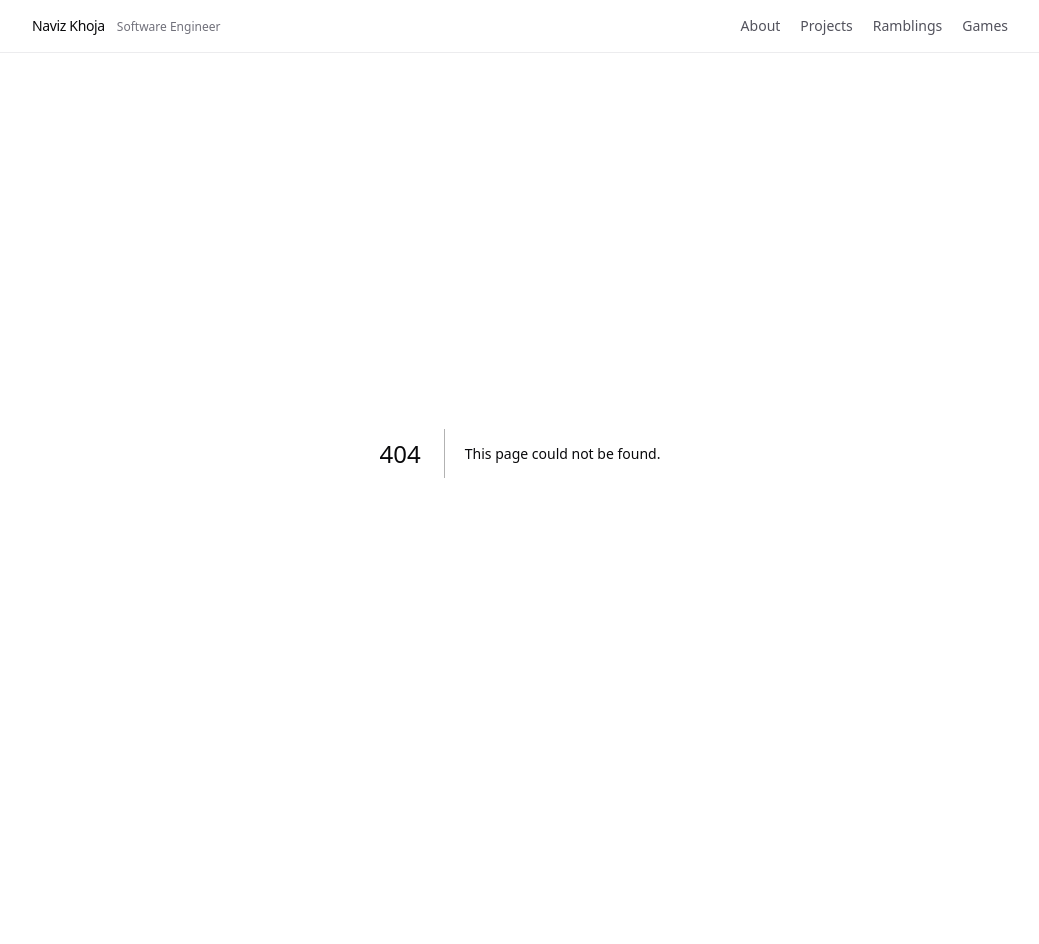
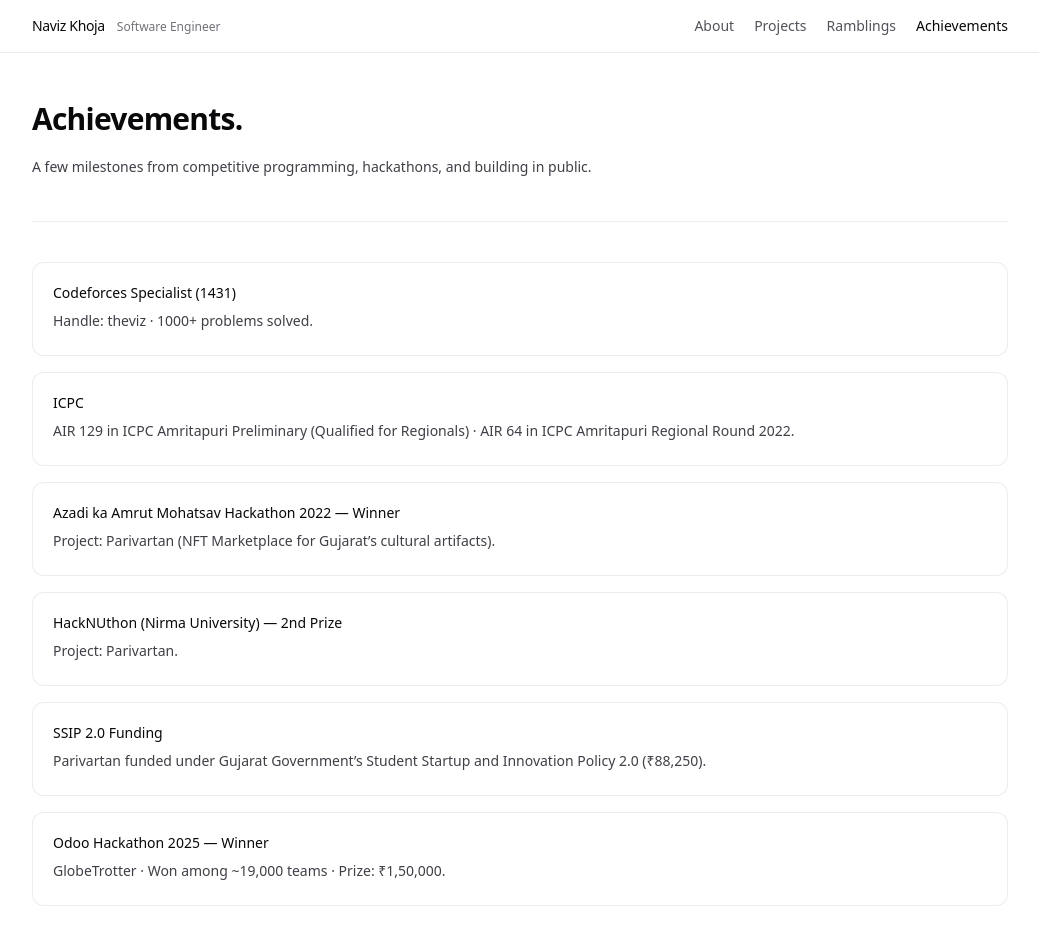
Before and after one commit to naveeez10/portfolio, a Next.js app: page /achievements in a window 1280 px wide. Before the commit this address had no page. Shown: the top 944 px of the page, without its empty margins (120-1159 px from the left). Before the commit the page ends 853 px from the top, so only its background shows below. Built offline with nearby package versions, Linux system fonts and the light colour scheme.

Commit message:
Replace Games tab with Achievements page

```diff
--- /dev/null
+++ b/src/app/achievements/page.tsx
@@ -0,0 +1,64 @@
+const achievements = [
+  {
+    title: "Codeforces Specialist (1431)",
+    detail: "Handle: theviz · 1000+ problems solved.",
+  },
+  {
+    title: "ICPC",
+    detail:
+      "AIR 129 in ICPC Amritapuri Preliminary (Qualified for Regionals) · AIR 64 in ICPC Amritapuri Regional Round 2022.",
+  },
+  {
+    title: "Azadi ka Amrut Mohatsav Hackathon 2022 — Winner",
+    detail:
+      "Project: Parivartan (NFT Marketplace for Gujarat’s cultural artifacts).",
+  },
+  {
+    title: "HackNUthon (Nirma University) — 2nd Prize",
+    detail: "Project: Parivartan.",
+  },
+  {
+    title: "SSIP 2.0 Funding",
+    detail:
+      "Parivartan funded under Gujarat Government’s Student Startup and Innovation Policy 2.0 (₹88,250).",
+  },
+  {
+    title: "Odoo Hackathon 2025 — Winner",
+    detail:
+      "GlobeTrotter · Won among ~19,000 teams · Prize: ₹1,50,000.",
+  },
+] as const;
+
+export default function AchievementsPage() {
+  return (
+    <main className="mx-auto w-full max-w-5xl px-6 py-12">
+      <div className="max-w-2xl">
+        <h1 className="text-3xl font-semibold tracking-tight text-zinc-950 dark:text-zinc-50">
+          Achievements.
+        </h1>
+        <p className="mt-4 text-sm leading-7 text-zinc-700 dark:text-zinc-300">
+          A few milestones from competitive programming, hackathons, and building
+          in public.
+        </p>
+      </div>
+
+      <section className="mt-10 border-t border-zinc-200/60 pt-10 dark:border-zinc-800/60">
+        <ul className="grid gap-4">
+          {achievements.map((a) => (
+            <li
+              key={a.title}
+              className="rounded-xl border border-zinc-200/70 bg-white p-5 dark:border-zinc-800/60 dark:bg-black"
+            >
+              <p className="text-sm font-medium text-zinc-950 dark:text-zinc-50">
+                {a.title}
+              </p>
+              <p className="mt-1 text-sm leading-7 text-zinc-700 dark:text-zinc-300">
+                {a.detail}
+              </p>
+            </li>
+          ))}
+        </ul>
+      </section>
+    </main>
+  );
+}
--- a/src/app/games/page.tsx
+++ b/src/app/games/page.tsx
@@ -1,10 +1,5 @@
-import { PlaceholderPage } from "@/components/PlaceholderPage";
+import { redirect } from "next/navigation";
 
 export default function GamesPage() {
-  return (
-    <PlaceholderPage
-      title="Games."
-      description="Small experiments and playful builds. Coming soon."
-    />
-  );
+  redirect("/achievements");
 }
--- a/src/components/SiteNav.tsx
+++ b/src/components/SiteNav.tsx
@@ -7,7 +7,7 @@
   { href: "/about", label: "About" },
   { href: "/projects", label: "Projects" },
   { href: "/ramblings", label: "Ramblings" },
-  { href: "/games", label: "Games" },
+  { href: "/achievements", label: "Achievements" },
 ] as const;
 
 function isActive(pathname: string, href: string) {
```
Also changed, not shown: src/app/projects/page.tsx (line endings or trailing spaces), src/app/ramblings/page.tsx (line endings or trailing spaces), src/components/PlaceholderPage.tsx (line endings or trailing spaces), src/components/SiteHeader.tsx (line endings or trailing spaces).
